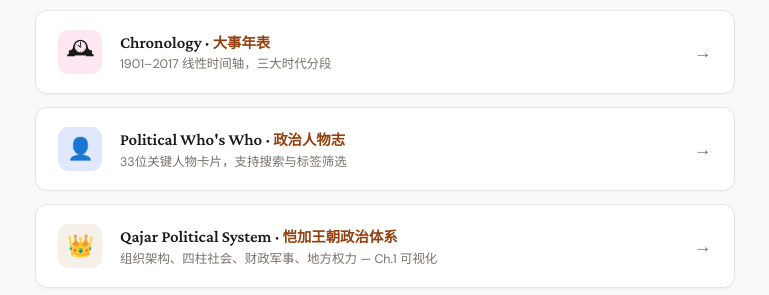
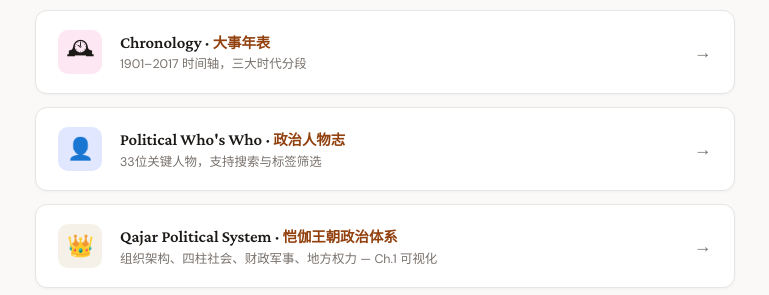
Before and after one commit to A1batr055/ToolsForHistoryModernIran, a plain HTML site: page index.html in a window 1280 px wide. Shown: the part 429-724 px from the top of the page, without its empty margins (255-1024 px from the left). Drawn offline with nearby package versions, Linux system fonts and the light colour scheme.

Commit message:
Update index.html

```diff
--- a/index.html
+++ b/index.html
@@ -336,7 +336,7 @@
         <div class="icon icon-chrono">🕰</div>
         <div class="link-text">
           <h2>Chronology · <span class="zh-title">大事年表</span></h2>
-          <p>1901–2017 线性时间轴，三大时代分段</p>
+          <p>1901–2017 时间轴，三大时代分段</p>
         </div>
         <span class="arrow">→</span>
       </a>
@@ -344,14 +344,14 @@
         <div class="icon icon-who">👤</div>
         <div class="link-text">
           <h2>Political Who's Who · <span class="zh-title">政治人物志</span></h2>
-          <p>33位关键人物卡片，支持搜索与标签筛选</p>
+          <p>33位关键人物，支持搜索与标签筛选</p>
         </div>
         <span class="arrow">→</span>
       </a>
       <a href="qajar-politics.html">
         <div class="icon icon-qajar">👑</div>
         <div class="link-text">
-          <h2>Qajar Political System · <span class="zh-title">恺加王朝政治体系</span></h2>
+          <h2>Qajar Political System · <span class="zh-title">恺伽王朝政治体系</span></h2>
           <p>组织架构、四柱社会、财政军事、地方权力 — Ch.1 可视化</p>
         </div>
         <span class="arrow">→</span>
```
